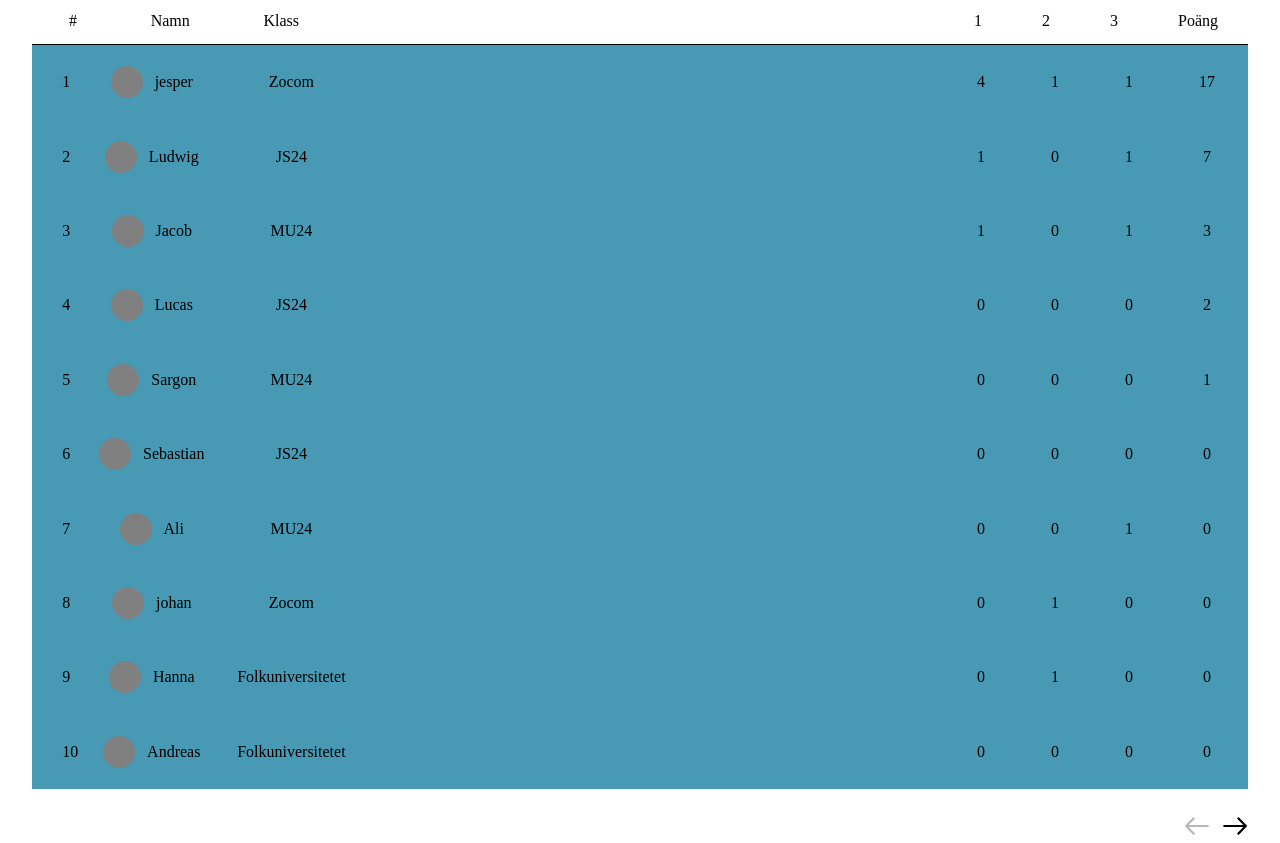
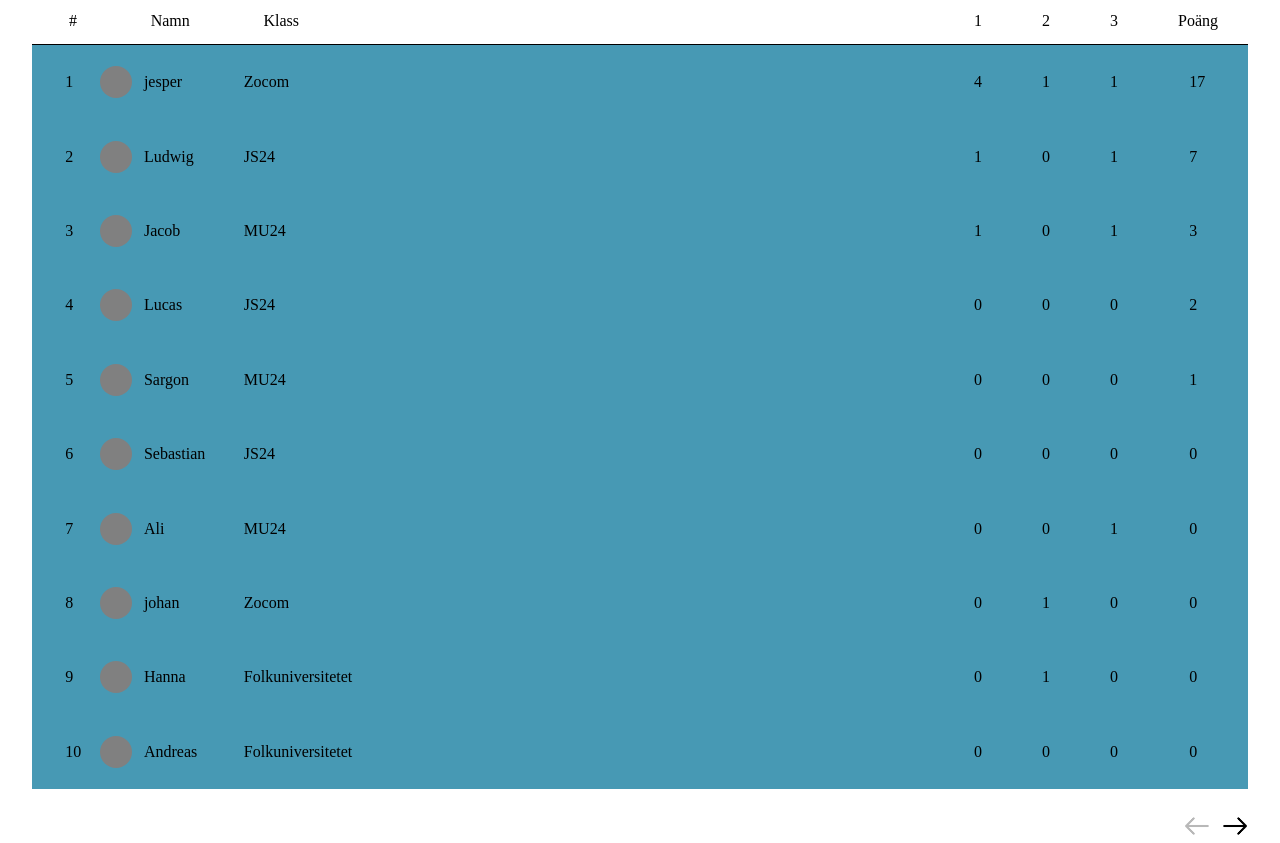
Before and after one commit to jakobmalmgren/css-html-figma-week3, a plain HTML site: page index.html in a window 1280 px wide. Shown: the part 99-942 px from the top of the page. Drawn offline with Linux system fonts and the light colour scheme.

Commit message:
added some more correct styling

```diff
--- a/styles.css
+++ b/styles.css
@@ -36,6 +36,7 @@ main {
   height: 100%;
 }
 .section-ranking {
+  margin-left: 0.6rem;
   height: 100%;
   display: flex;
   flex-direction: column;
@@ -79,9 +80,10 @@ main {
   justify-content: space-around;
 }
 .section-name {
+  margin-left: 0.7rem;
   display: flex;
   flex-direction: column;
-  align-items: center;
+  align-items: start;
   justify-content: space-around;
 }
 .img {
@@ -97,9 +99,10 @@ main {
   justify-content: center;
 }
 .section-class {
+  margin-left: 1.2rem;
   display: flex;
   flex-direction: column;
-  align-items: center;
+  align-items: start;
   justify-content: space-around;
 }
 .scoreboard-right {
@@ -108,13 +111,23 @@ main {
   display: flex;
   justify-content: space-around;
 }
+.gold {
+}
+.silver {
+}
+.bronse {
+  margin-right: 0.7rem;
+}
+.total {
+  margin-right: 0.8rem;
+}
 .gold,
 .silver,
 .bronse,
 .total {
   display: flex;
   flex-direction: column;
-  align-items: center;
+  align-items: start;
   justify-content: space-around;
 }
 
```
